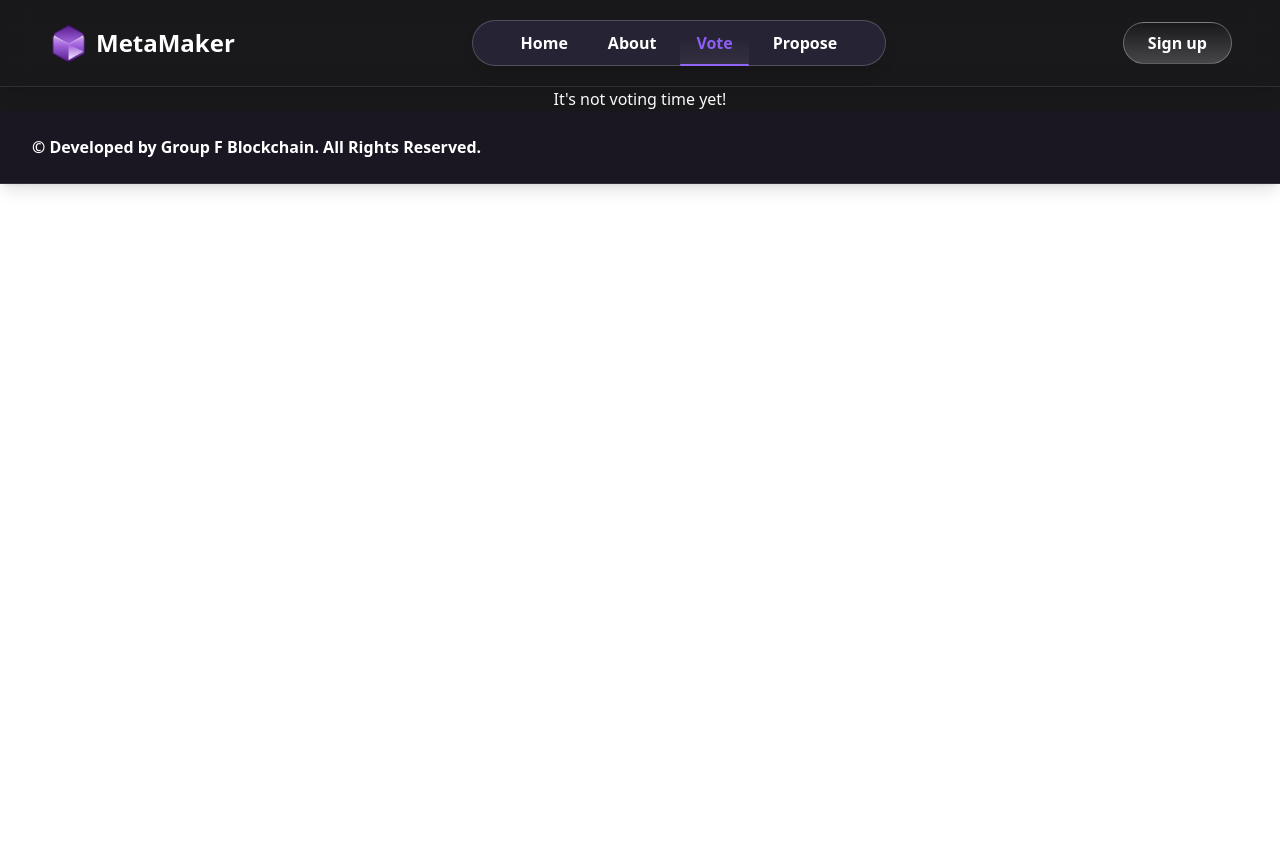
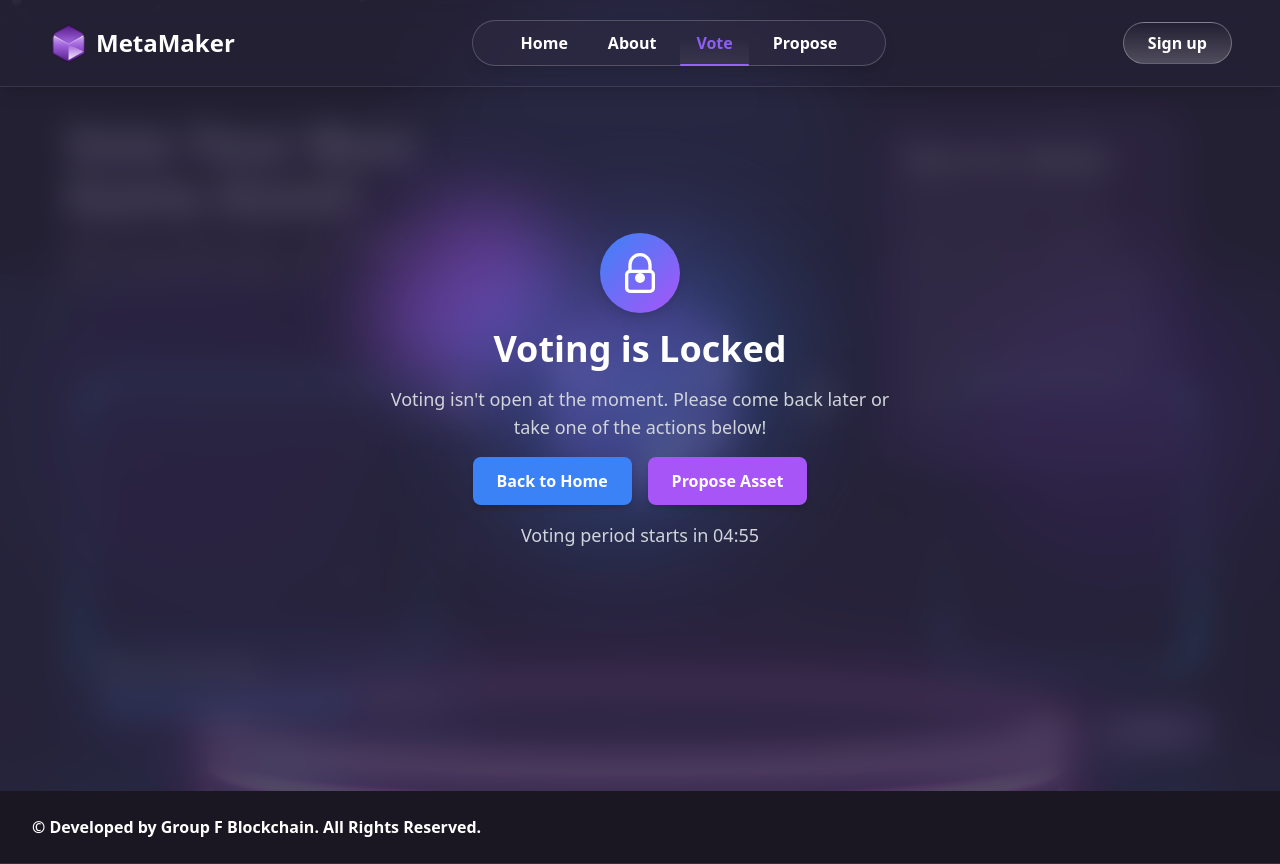
Before and after one commit to mikeleo03/MetaMaker, a React (Vite) app in the folder frontend/: page /vote in a window 1280 px wide. Before the commit the page ends 800 px from the top, so only its background shows below. Built offline with nearby package versions, Linux system fonts and the light colour scheme.

Commit message:
[Feat] Locked state for proposing page

```diff
--- a/frontend/src/pages/Propose/index.tsx
+++ b/frontend/src/pages/Propose/index.tsx
@@ -1,4 +1,5 @@
-import React, { useState } from "react";
+import React, { useState, useEffect } from "react";
+import { useNavigate } from 'react-router-dom';
 import { useForm } from "react-hook-form";
 import { z } from "zod";
 
@@ -19,6 +20,23 @@ import { Trash2, Upload, Loader2 } from "lucide-react";
 
 const Propose: React.FC = () => {
     const { phase, remainingTime } = useTimer();
+    const [countdownTime, setCountdownTime] = useState<number>(0);
+    const navigate = useNavigate();
+
+    useEffect(() => {
+        if (phase !== 'propose') {
+            const interval = setInterval(() => {
+                setCountdownTime((prevTime) => (prevTime > 0 ? prevTime - 1 : 0));
+            }, 1000);
+            return () => clearInterval(interval);
+        } else {
+            setCountdownTime(remainingTime);
+        }
+    }, [phase, remainingTime]);
+
+    useEffect(() => {
+        setCountdownTime(remainingTime);
+    }, [remainingTime]);
 
     const formatTime = (seconds: number) => {
         const minutes = Math.floor(seconds / 60);
@@ -111,12 +129,8 @@ const Propose: React.FC = () => {
         setAssetUploadProgress(0);
     };
 
-    if (phase !== 'propose') {
-        return <div className="text-center text-white">It's not proposing time yet!</div>;
-    }
-
     return (
-        <main className="flex flex-col w-full min-h-screen bg-[#19181B] relative overflow-hidden mt-[-13vh]">
+        <main className={`flex flex-col w-full ${phase !== 'propose' ? "h-screen" : "h-full"} min-h-screen bg-[#19181B] relative overflow-hidden mt-[-12vh]`}>
             {/* Glassmorphic Ornaments */}
             <div
                 className="absolute top-[-250px] left-1/2 transform -translate-x-1/2 w-[800px] h-[500px] bg-purple-500 opacity-30 rounded-full blur-2xl shine-animation delay-1"
@@ -136,6 +150,63 @@ const Propose: React.FC = () => {
                     background: "linear-gradient(145deg, rgba(128, 0, 255, 0.6), rgba(153, 51, 255, 0.4))",
                 }}
             ></div>
+
+            {/* Conditional Overlay for Voting Phase */}
+            {phase !== 'propose' && (
+                <div className="absolute inset-0 z-40 bg-[#2D2841]/80 backdrop-blur-lg flex flex-col items-center justify-center">
+                    {/* Decorative Background */}
+                    <div className="absolute top-1/2 left-1/2 transform -translate-x-1/2 -translate-y-1/2 w-[300px] h-[300px] bg-gradient-to-br from-purple-500 via-blue-500 to-transparent opacity-40 rounded-full blur-3xl"></div>
+                    <div className="absolute top-1/3 left-1/3 transform -translate-x-1/3 -translate-y-1/3 w-[200px] h-[200px] bg-gradient-to-tl from-blue-500 via-purple-500 to-transparent opacity-50 rounded-full blur-2xl"></div>
+
+                    {/* Content */}
+                    <div className="relative z-50 text-center flex flex-col text-white items-center space-y-4">
+                        {/* Countdown */}
+                        <div className="w-20 h-20 bg-gradient-to-br from-blue-500 to-purple-500 rounded-full flex items-center justify-center shadow-lg">
+                            <svg
+                                xmlns="http://www.w3.org/2000/svg"
+                                fill="none"
+                                viewBox="0 0 24 24"
+                                strokeWidth="2"
+                                stroke="white"
+                                className="w-10 h-10"
+                            >
+                                <path
+                                    strokeLinecap="round"
+                                    strokeLinejoin="round"
+                                    d="M12 15v2m0 0a2 2 0 100-4 2 2 0 000 4zm6-6V7a6 6 0 10-12 0v4m12 0H6m12 0a2 2 0 012 2v8a2 2 0 01-2 2H6a2 2 0 01-2-2v-8a2 2 0 012-2"
+                                />
+                            </svg>
+                        </div>
+
+                        {/* Title and Description */}
+                        <h2 className="text-4xl font-bold">Proposing is Locked</h2>
+                        <p className="text-lg text-gray-300 md:max-w-lg max-w-72">
+                            Proposing isn't open at the moment. Please come back later or take one of the actions below!
+                        </p>
+
+                        {/* Buttons */}
+                        <div className="flex space-x-4">
+                            <button
+                                onClick={() => navigate('/')}
+                                className="px-6 py-3 bg-blue-500 hover:bg-blue-600 text-white font-semibold rounded-lg shadow-md transition-all duration-300"
+                            >
+                                Back to Home
+                            </button>
+                            <button
+                                onClick={() => navigate('/vote')}
+                                className="px-6 py-3 bg-purple-500 hover:bg-purple-600 text-white font-semibold rounded-lg shadow-md transition-all duration-300"
+                            >
+                                Vote Asset
+                            </button>
+                        </div>
+
+                        {/* Countdown Timer */}
+                        <p className="text-lg text-gray-300 max-w-lg mb-4">
+                            Proposing period starts in {formatTime(countdownTime)}
+                        </p>
+                    </div>
+                </div>
+            )}
 
             <Form {...form}>
                 {/* Title */}
--- a/frontend/src/pages/Vote/index.tsx
+++ b/frontend/src/pages/Vote/index.tsx
@@ -1,4 +1,5 @@
 import React, { useState, useEffect } from 'react';
+import { useNavigate } from 'react-router-dom';
 import { motion } from 'framer-motion';
 
 import { Particles } from '@/components';
@@ -44,7 +45,24 @@ const gameAssets: GameAsset[] = [
 const Vote: React.FC = () => {
     const [currentIndex, setCurrentIndex] = useState(0);
     const [showConfirmation, setShowConfirmation] = useState(false);
+    const [countdownTime, setCountdownTime] = useState<number>(0);
     const { phase, remainingTime } = useTimer();
+    const navigate = useNavigate();
+
+    useEffect(() => {
+        if (phase !== 'vote') {
+            const interval = setInterval(() => {
+                setCountdownTime((prevTime) => (prevTime > 0 ? prevTime - 1 : 0));
+            }, 1000);
+            return () => clearInterval(interval);
+        } else {
+            setCountdownTime(remainingTime);
+        }
+    }, [phase, remainingTime]);
+
+    useEffect(() => {
+        setCountdownTime(remainingTime);
+    }, [remainingTime]);
 
     const nextAsset = () => {
         setCurrentIndex((prevIndex) => (prevIndex + 1) % gameAssets.length);
@@ -83,12 +101,8 @@ const Vote: React.FC = () => {
 
     const currentAsset = gameAssets[currentIndex];
 
-    if (phase !== 'vote') {
-        return <div className="text-center text-white">It's not voting time yet!</div>;
-    }
-
     return (
-        <div className="md:h-screen h-full bg-black flex flex-col mt-[-13vh] items-center justify-center relative overflow-hidden">
+        <div className={`md:h-screen ${phase !== 'vote' ? "h-screen" : "h-full"} bg-black flex flex-col mt-[-12vh] items-center justify-center relative overflow-hidden`}>
             {/* Neon Light */}
             <div className="absolute z-30 top-0 left-1/2 transform -translate-x-1/2 w-[500px] h-[900px] shine-animation bg-gradient-to-b from-blue-500 via-transparent to-transparent opacity-30 rounded-full blur-2xl"></div>
             <div
@@ -108,6 +122,63 @@ const Vote: React.FC = () => {
             <div className="absolute bottom-0 left-1/2 transform -translate-x-1/2 translate-y-[200px] w-full">
                 <img src={podium}></img>
             </div>
+
+            {/* Conditional Overlay for Voting Phase */}
+            {phase !== 'vote' && (
+                <div className="absolute inset-0 z-40 bg-[#2D2841]/80 backdrop-blur-lg flex flex-col items-center justify-center">
+                    {/* Decorative Background */}
+                    <div className="absolute top-1/2 left-1/2 transform -translate-x-1/2 -translate-y-1/2 w-[300px] h-[300px] bg-gradient-to-br from-purple-500 via-blue-500 to-transparent opacity-40 rounded-full blur-3xl"></div>
+                    <div className="absolute top-1/3 left-1/3 transform -translate-x-1/3 -translate-y-1/3 w-[200px] h-[200px] bg-gradient-to-tl from-blue-500 via-purple-500 to-transparent opacity-50 rounded-full blur-2xl"></div>
+
+                    {/* Content */}
+                    <div className="relative z-50 text-center flex flex-col text-white items-center space-y-4">
+                        {/* Countdown */}
+                        <div className="w-20 h-20 bg-gradient-to-br from-blue-500 to-purple-500 rounded-full flex items-center justify-center shadow-lg">
+                            <svg
+                                xmlns="http://www.w3.org/2000/svg"
+                                fill="none"
+                                viewBox="0 0 24 24"
+                                strokeWidth="2"
+                                stroke="white"
+                                className="w-10 h-10"
+                            >
+                                <path
+                                    strokeLinecap="round"
+                                    strokeLinejoin="round"
+                                    d="M12 15v2m0 0a2 2 0 100-4 2 2 0 000 4zm6-6V7a6 6 0 10-12 0v4m12 0H6m12 0a2 2 0 012 2v8a2 2 0 01-2 2H6a2 2 0 01-2-2v-8a2 2 0 012-2"
+                                />
+                            </svg>
+                        </div>
+
+                        {/* Title and Description */}
+                        <h2 className="text-4xl font-bold">Voting is Locked</h2>
+                        <p className="text-lg text-gray-300 md:max-w-lg max-w-72">
+                            Voting isn't open at the moment. Please come back later or take one of the actions below!
+                        </p>
+
+                        {/* Buttons */}
+                        <div className="flex space-x-4">
+                            <button
+                                onClick={() => navigate('/')}
+                                className="px-6 py-3 bg-blue-500 hover:bg-blue-600 text-white font-semibold rounded-lg shadow-md transition-all duration-300"
+                            >
+                                Back to Home
+                            </button>
+                            <button
+                                onClick={() => navigate('/propose')}
+                                className="px-6 py-3 bg-purple-500 hover:bg-purple-600 text-white font-semibold rounded-lg shadow-md transition-all duration-300"
+                            >
+                                Propose Asset
+                            </button>
+                        </div>
+
+                        {/* Countdown Timer */}
+                        <p className="text-lg text-gray-300 max-w-lg mb-4">
+                            Voting period starts in {formatTime(countdownTime)}
+                        </p>
+                    </div>
+                </div>
+            )}
 
             {/* Countdown Timer */}
             <div className="md:absolute md:mt-0 mt-[13vh] md:bottom-12 md:left-16 flex flex-col items-start gap-2 z-30 bg-blue-500/10 border border-blue-500 backdrop-blur-md md:rounded-3xl p-6 md:px-8 pl-10 md:w-auto w-full text-white">
@@ -175,7 +246,7 @@ const Vote: React.FC = () => {
             </div>
 
             {/* Vote Button */}
-            <div className="md:absolute md:bottom-10 z-40 md:right-8 md:mb-0 mb-10">
+            <div className="md:absolute md:bottom-10 z-30 md:right-8 md:mb-0 mb-10">
                 <button
                     onClick={voteAsset}
                     className="bg-gradient-to-b from-[#443173] to-[#6E5C99] text-white px-10 mr-8 p-2 text-xl font-semibold rounded-3xl transition-transform duration-300 transform hover:scale-105"
```
